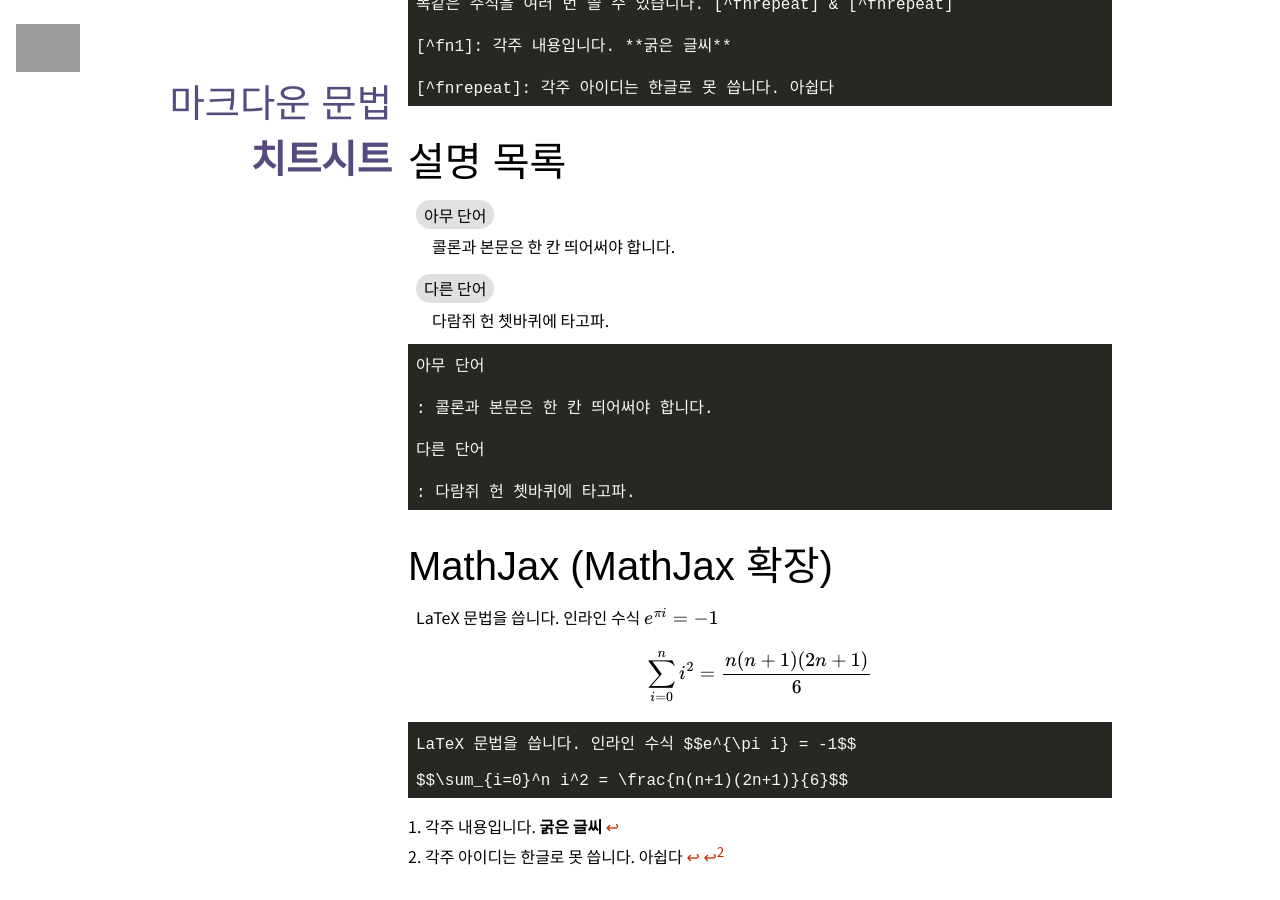
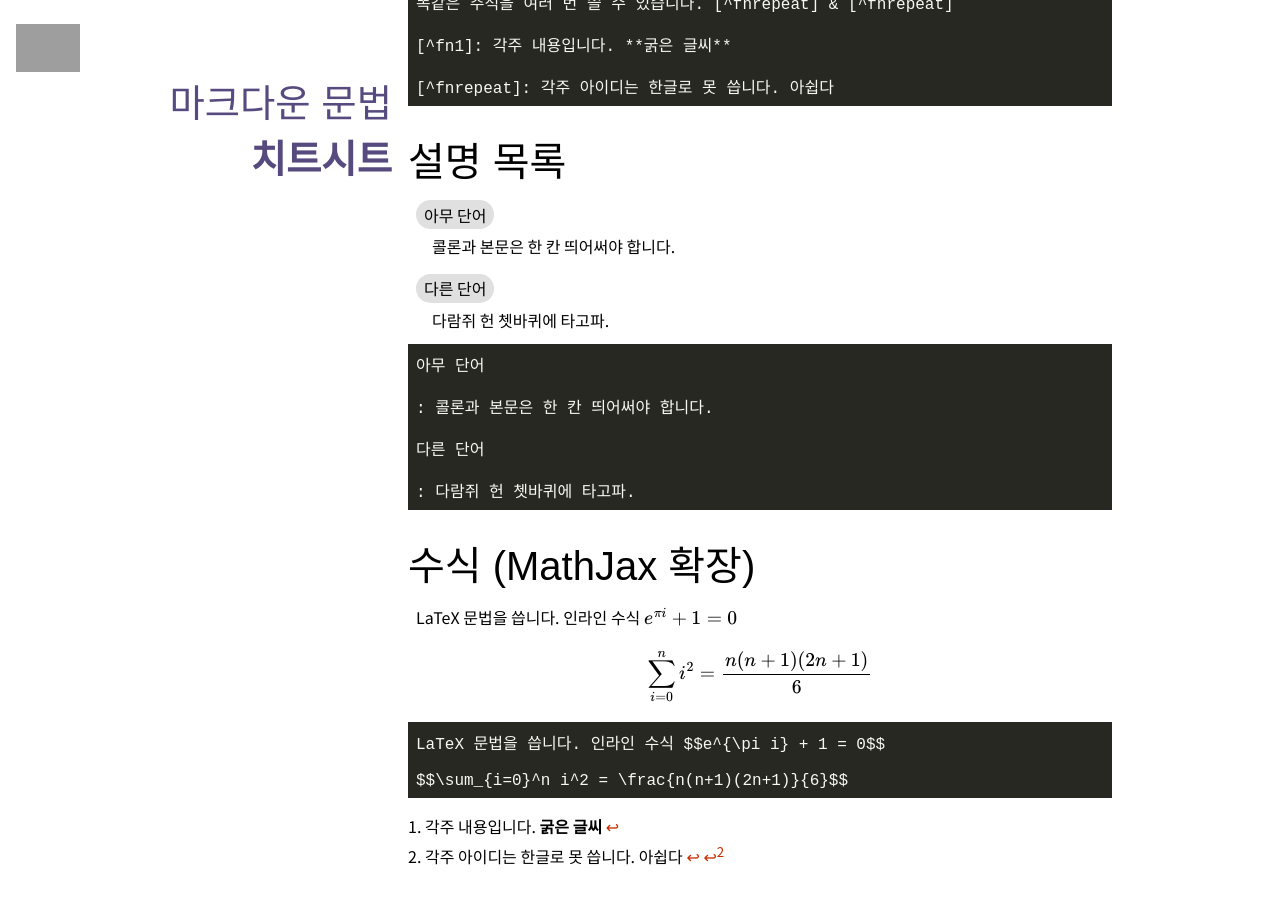
Before and after one commit to EatChangmyeong/EatChangmyeong.github.io, a Jekyll site: the page built from syntax.md, in a window 1280 px wide and 900 px high, scrolled down 5288 px. Built offline with Jekyll 4.4.1, drawn with Linux system fonts in a browser that asks for light colours; some web fonts are replaced; formulas are drawn with MathJax 3; grey boxes are pictures that could not be loaded.

Commit message:
Edit syntax.md

````diff
--- a/syntax.md
+++ b/syntax.md
@@ -267,14 +267,14 @@ is | optional
 : 다람쥐 헌 쳇바퀴에 타고파.
 ```
 
-# MathJax (MathJax 확장)
+# 수식 (MathJax 확장)
 
-LaTeX 문법을 씁니다. 인라인 수식 $$e^{\pi i} = -1$$
+LaTeX 문법을 씁니다. 인라인 수식 $$e^{\pi i} + 1 = 0$$
 
 $$\sum_{i=0}^n i^2 = \frac{n(n+1)(2n+1)}{6}$$
 
 ```
-LaTeX 문법을 씁니다. 인라인 수식 $$e^{\pi i} = -1$$
+LaTeX 문법을 씁니다. 인라인 수식 $$e^{\pi i} + 1 = 0$$
 
 $$\sum_{i=0}^n i^2 = \frac{n(n+1)(2n+1)}{6}$$
 ```
````
